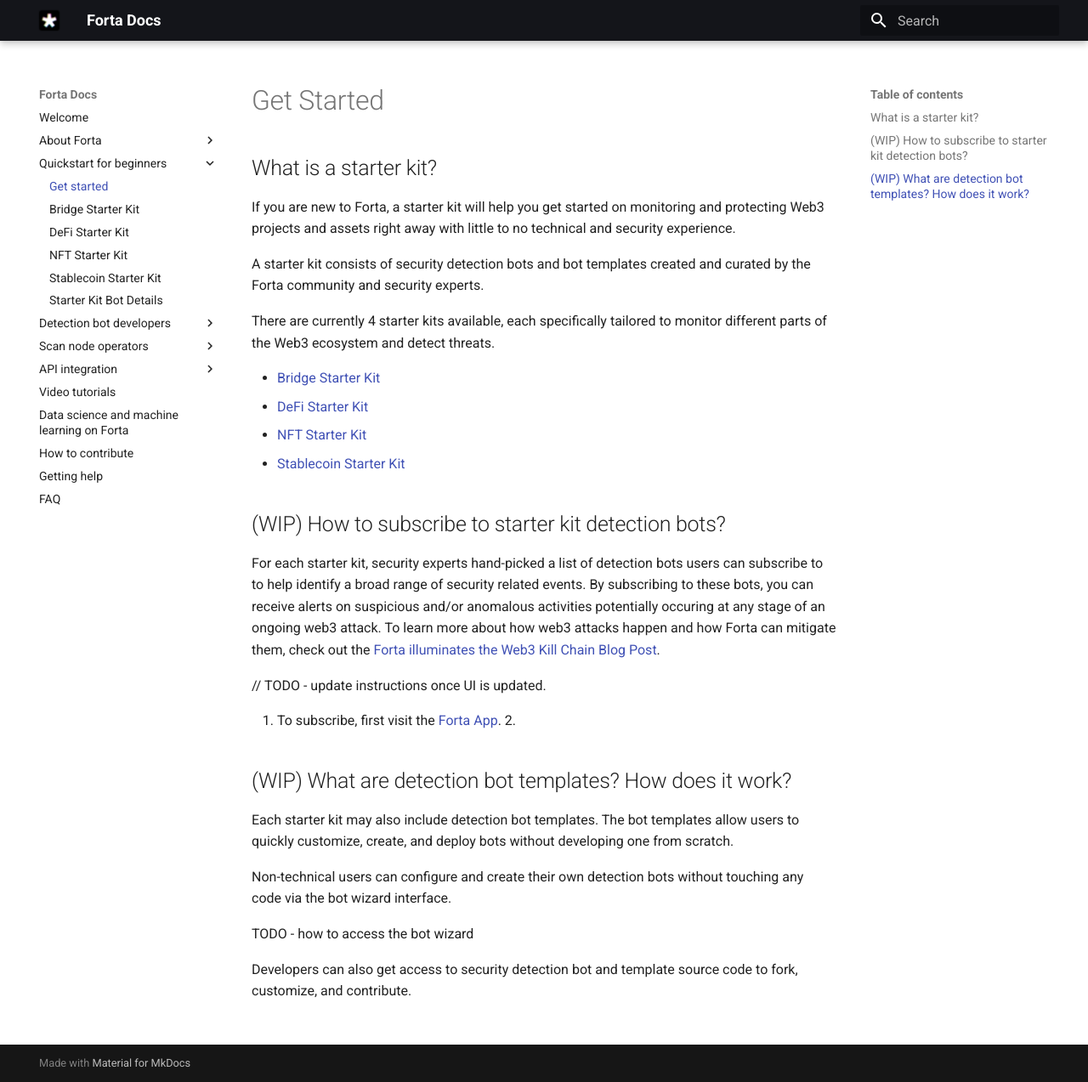
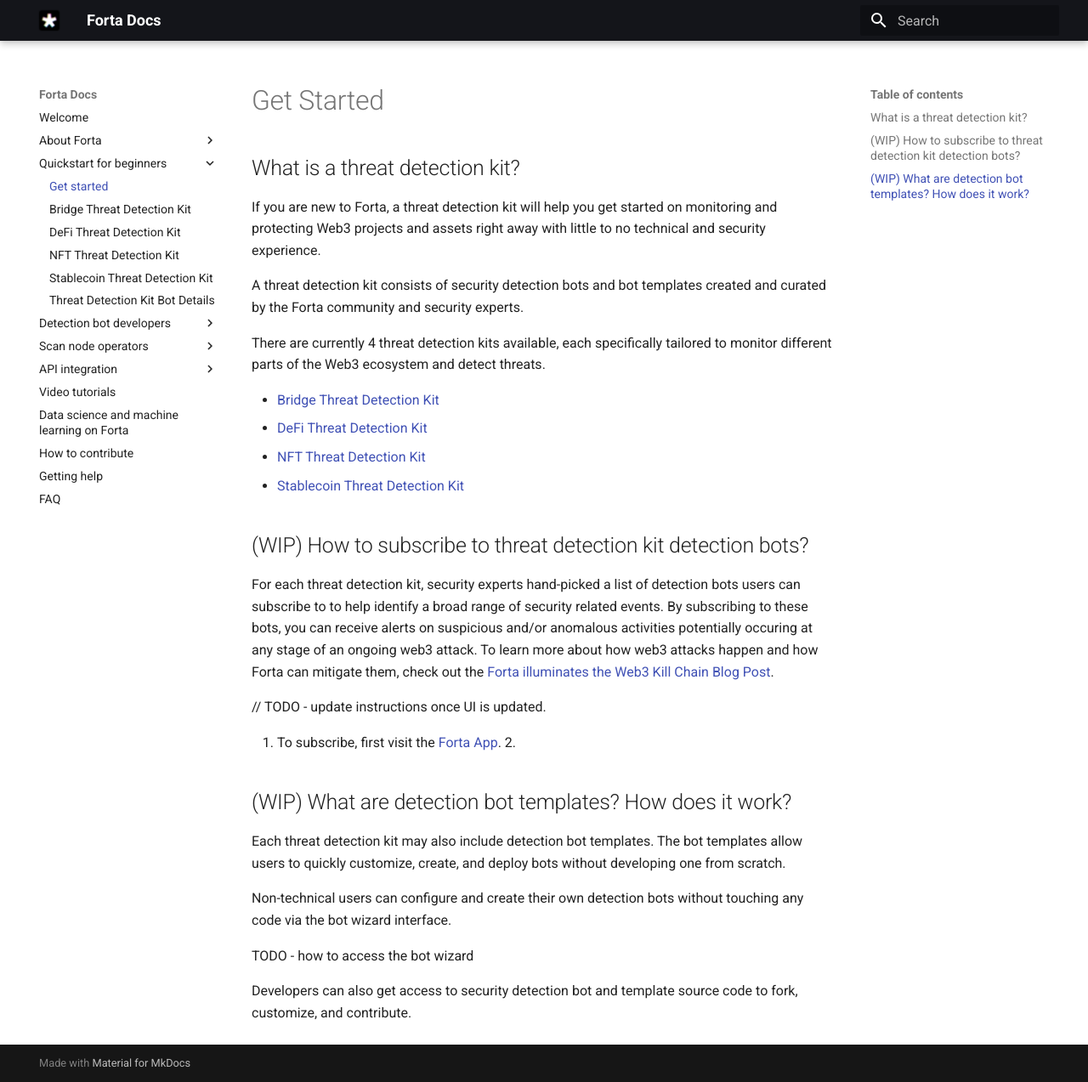
Before and after one commit to forta-network/docs, an MkDocs documentation site: the page built from docs/starter-get-started.md, in a window 1280 px wide and 1273 px high. Shown: the whole window at 85% size. Built offline with MkDocs 1.6.1 and Material for MkDocs 9.7.7, drawn with Linux system fonts in a browser that asks for light colours.

Commit message:
added alert combiner; renamed starter kit term

```diff
--- a/docs/starter-get-started.md
+++ b/docs/starter-get-started.md
@@ -1,21 +1,21 @@
 # Get Started
 
-## What is a starter kit?
+## What is a threat detection kit?
 
-If you are new to Forta, a starter kit will help you get started on monitoring and protecting Web3 projects and assets right away with little to no technical and security experience.
+If you are new to Forta, a threat detection kit will help you get started on monitoring and protecting Web3 projects and assets right away with little to no technical and security experience.
 
-A starter kit consists of security detection bots and bot templates created and curated by the Forta community and security experts.
+A threat detection kit consists of security detection bots and bot templates created and curated by the Forta community and security experts.
 
-There are currently 4 starter kits available, each specifically tailored to monitor different parts of the Web3 ecosystem and detect threats.
+There are currently 4 threat detection kits available, each specifically tailored to monitor different parts of the Web3 ecosystem and detect threats.
 
-* [Bridge Starter Kit](bridge-starter-kit.md)
-* [DeFi Starter Kit](defi-starter-kit.md)
-* [NFT Starter Kit](nft-starter-kit.md)
-* [Stablecoin Starter Kit](stablecoin-starter-kit.md)
+* [Bridge Threat Detection Kit](bridge-starter-kit.md)
+* [DeFi Threat Detection Kit](defi-starter-kit.md)
+* [NFT Threat Detection Kit](nft-starter-kit.md)
+* [Stablecoin Threat Detection Kit](stablecoin-starter-kit.md)
 
-## (WIP) How to subscribe to starter kit detection bots?
+## (WIP) How to subscribe to threat detection kit detection bots?
 
-For each starter kit, security experts hand-picked a list of detection bots users can subscribe to to help identify a broad range of security related events. By subscribing to these bots, you can receive alerts on suspicious and/or anomalous activities potentially occuring at any stage of an ongoing web3 attack. To learn more about how web3 attacks happen and how Forta can mitigate them, check out the [Forta illuminates the Web3 Kill Chain Blog Post](https://forta.org/blog/web3-kill-chain/).
+For each threat detection kit, security experts hand-picked a list of detection bots users can subscribe to to help identify a broad range of security related events. By subscribing to these bots, you can receive alerts on suspicious and/or anomalous activities potentially occuring at any stage of an ongoing web3 attack. To learn more about how web3 attacks happen and how Forta can mitigate them, check out the [Forta illuminates the Web3 Kill Chain Blog Post](https://forta.org/blog/web3-kill-chain/).
 
 // TODO - update instructions once UI is updated.
 
@@ -25,7 +25,7 @@
 
 ## (WIP) What are detection bot templates? How does it work?
 
-Each starter kit may also include detection bot templates. The bot templates allow users to quickly customize, create, and deploy bots without developing one from scratch.
+Each threat detection kit may also include detection bot templates. The bot templates allow users to quickly customize, create, and deploy bots without developing one from scratch.
 
 Non-technical users can configure and create their own detection bots without touching any code via the bot wizard interface.
 
--- a/mkdocs.yml
+++ b/mkdocs.yml
@@ -43,11 +43,11 @@
                   - FortaCommon: contracts/token/FortaCommon.md
   - Quickstart for beginners:
       - Get started: starter-get-started.md
-      - Bridge Starter Kit: bridge-starter-kit.md
-      - DeFi Starter Kit: defi-starter-kit.md
-      - NFT Starter Kit: nft-starter-kit.md
-      - Stablecoin Starter Kit: stablecoin-starter-kit.md
-      - Starter Kit Bot Details: starter-kit-bot-details.md
+      - Bridge Threat Detection Kit: bridge-starter-kit.md
+      - DeFi Threat Detection Kit: defi-starter-kit.md
+      - NFT Threat Detection Kit: nft-starter-kit.md
+      - Stablecoin Threat Detection Kit: stablecoin-starter-kit.md
+      - Threat Detection Kit Bot Details: starter-kit-bot-details.md
   - Detection bot developers:
       - Getting started: getting-started.md
       - Build your first detection bot:
```
Also changed, not shown: docs/bridge-starter-kit.md (+2 -1 lines), docs/defi-starter-kit.md (+2 -1 lines), docs/nft-starter-kit.md (+2 -1 lines), docs/stablecoin-starter-kit.md (+2 -1 lines).
